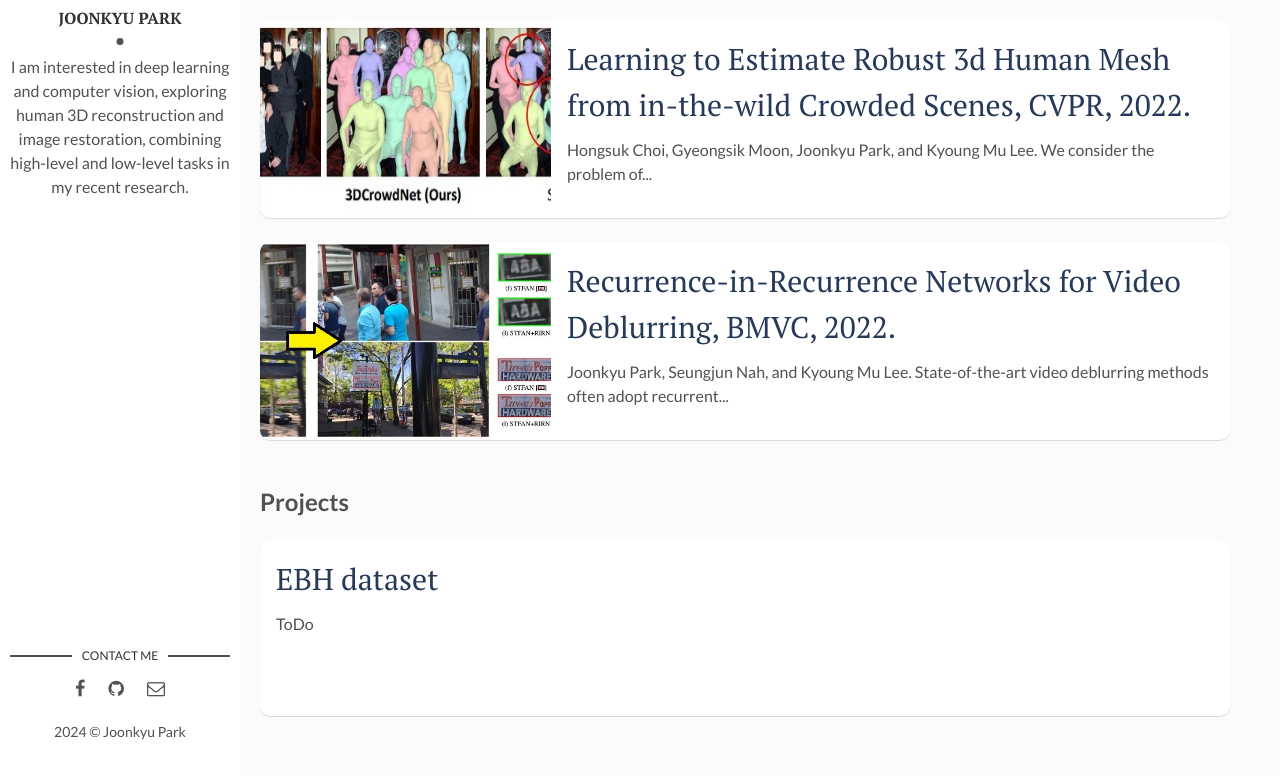
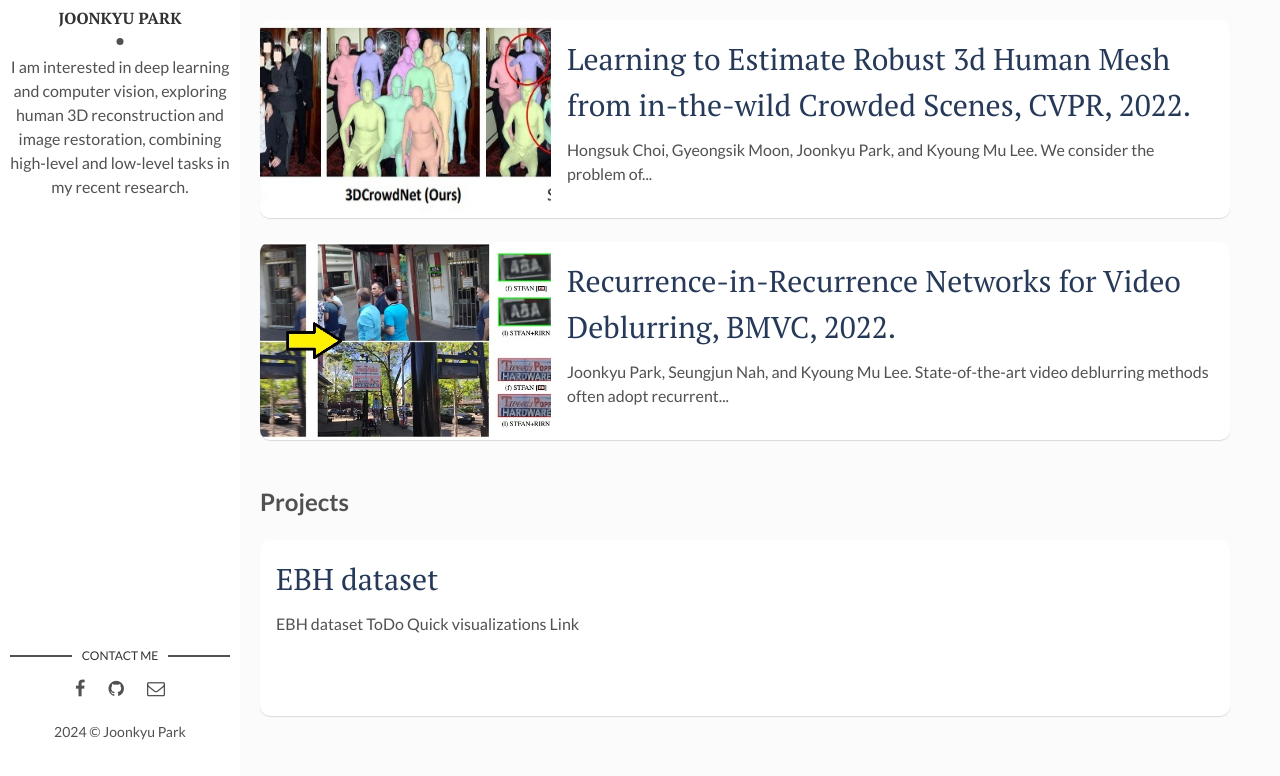
Before and after one commit to jkpark08/jkpark08.github.io, a Jekyll site: the page built from index.html, in a window 1280 px wide and 900 px high, scrolled down 1868 px, cut to the strip 124-900 px from the top of the window. Built offline with Jekyll 4.4.1, drawn with Linux system fonts in a browser that asks for light colours; the list of posts is cut into pages by our own code.

Commit message:
Update 2024-07-01-EBH.markdown

```diff
--- a/_posts/2024-07-01-EBH.markdown
+++ b/_posts/2024-07-01-EBH.markdown
@@ -10,4 +10,9 @@
 tags3: #
 ---
 
+# EBH dataset
 ToDo
+
+## Quick visualizations
+
+## Link
```
